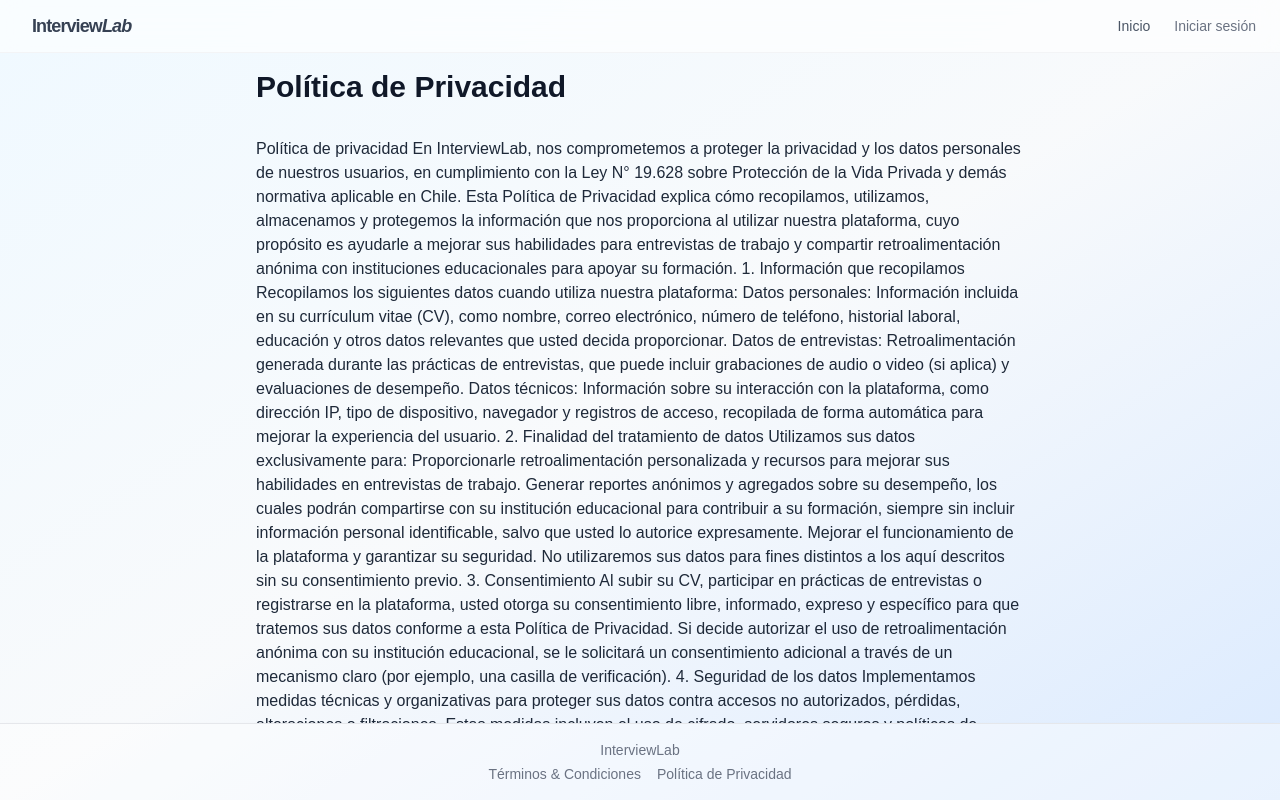
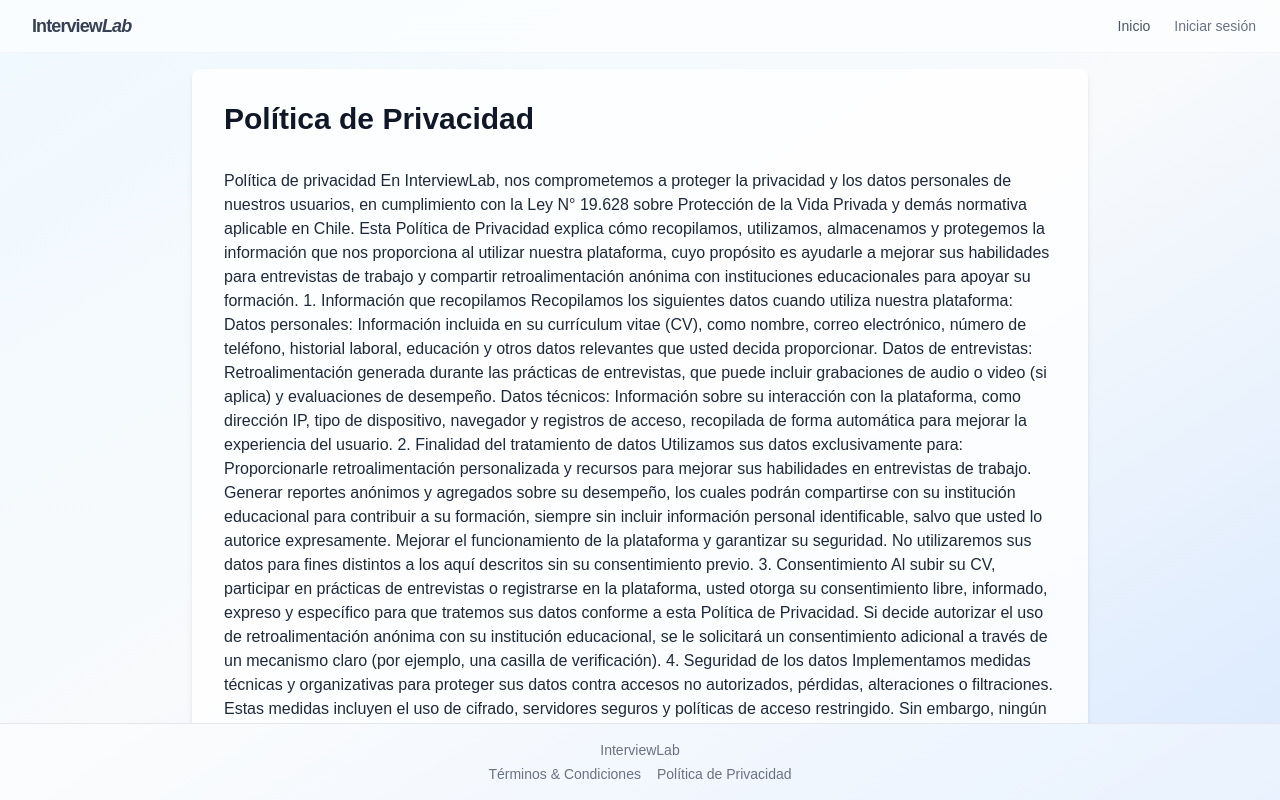
Before and after one commit to bpobletem/InterviewLab, a Next.js app: page /privacy in a window 1280 px wide. Built offline with nearby package versions, Linux system fonts and the light colour scheme; no server answers.

Commit message:
fix tos y pp

```diff
--- a/src/app/(public)/privacy/page.tsx
+++ b/src/app/(public)/privacy/page.tsx
@@ -3,9 +3,8 @@
 export default function PrivacyPage() {
   return (
     <main className="px-6">
-      <div className="max-w-3xl mx-auto">
+      <div className="max-w-4xl mx-auto bg-white/80 rounded-lg shadow-md p-8">
         <h1 className="text-3xl font-bold mb-8 text-gray-900">Política de Privacidad</h1>
-
         <div className="prose prose-gray text-gray-800">
           <p className="mb-4">
             Política de privacidad
--- a/src/app/(public)/terms/page.tsx
+++ b/src/app/(public)/terms/page.tsx
@@ -3,7 +3,7 @@
 export default function TermsPage() {
   return (
     <main className="px-6">
-      <div className="max-w-3xl mx-auto mt-12">
+      <div className="max-w-4xl mx-auto bg-white/80 rounded-lg shadow-md p-8">
         <h1 className="text-3xl font-bold mb-8 text-gray-900">Términos y Condiciones</h1>
 
         <div className="prose prose-gray text-gray-800">
```
